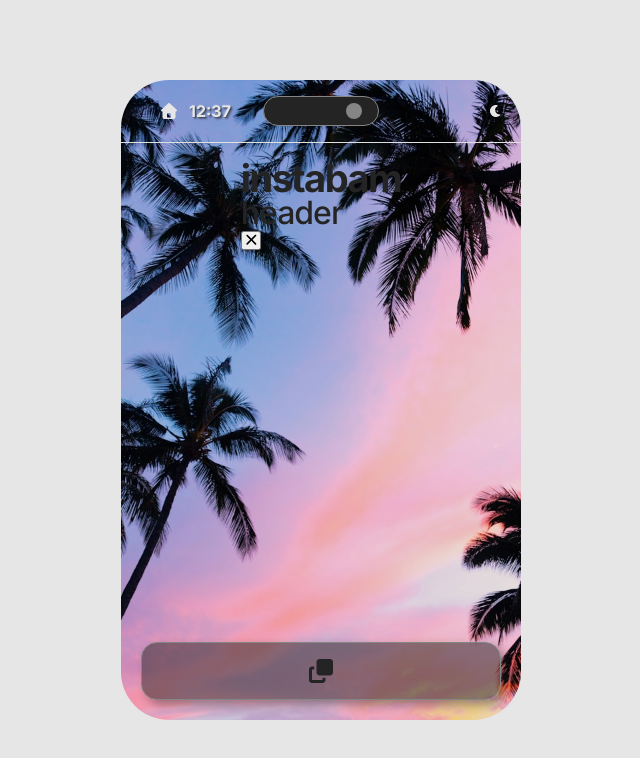
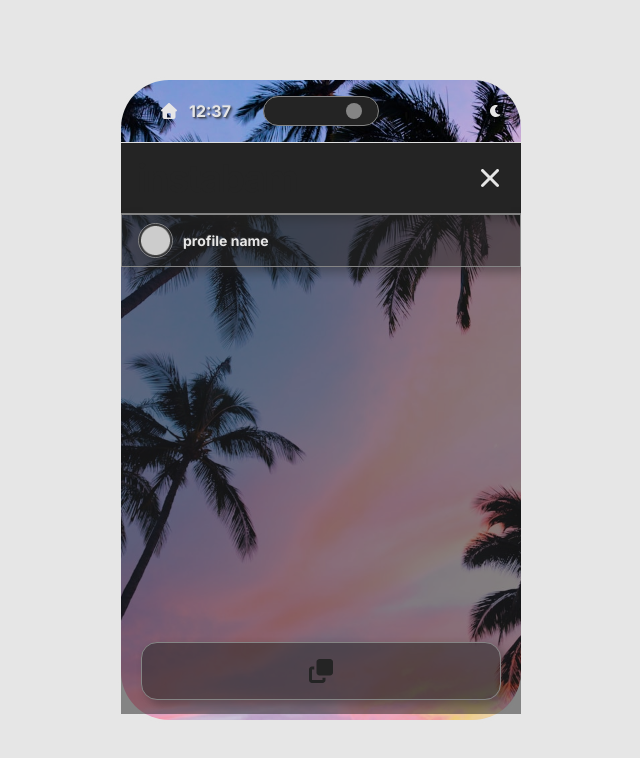
Before and after one commit to sara-p-/my-phone, a Next.js app: page /instabam in a window 1280 px wide. Shown: the top 758 px of the page, without its empty margins (319-959 px from the left). Built offline with nearby package versions, Linux system fonts and the light colour scheme.

Commit message:
Feature - InstaPost: Add markup for Post

```diff
--- a/src/app/instabam/page.module.css
+++ b/src/app/instabam/page.module.css
@@ -0,0 +1,49 @@
+.container {
+  width: 100%;
+  height: 100%;
+  display: flex;
+  flex-direction: column;
+  align-items: center;
+  justify-content: flex-start;
+  overflow: hidden;
+  position: relative;
+}
+
+.header {
+  width: 100%;
+  height: auto;
+  display: flex;
+  align-items: center;
+  justify-content: space-between;
+  padding: 16px;
+  border-bottom: 1px solid var(--medium);
+  box-shadow: var(--box-shadow);
+  background-color: var(--black);
+  position: absolute;
+  top: 0;
+  left: 0;
+  right: 0;
+  z-index: 100;
+}
+
+.button {
+  all: unset;
+  cursor: pointer;
+  display: flex;
+  align-items: center;
+  justify-content: center;
+  font-size: 24px;
+  color: var(--white);
+}
+
+.allPostsContainer {
+  width: 100%;
+  height: 100%;
+  display: flex;
+  flex-direction: column;
+  align-items: center;
+  justify-content: center;
+  overflow: hidden;
+  padding-top: 71px;
+  position:relative;
+}
--- a/src/app/instabam/page.tsx
+++ b/src/app/instabam/page.tsx
@@ -1,17 +1,20 @@
 import styles from './page.module.css'
 import { FontAwesomeIcon } from '@fortawesome/react-fontawesome'
 import { faTimes } from '@fortawesome/free-solid-svg-icons'
+import InstaPost from '@/components/features/InstaPost/InstaPost'
 
 export default function InstaBam() {
   return (
     <div className={styles.container}>
-      <h1>InstaBam</h1>
       <div className={styles.header}>
-        <h2>Header</h2>
+        <h1>InstaBam</h1>
         <button className={styles.button}>
           <FontAwesomeIcon icon={faTimes} />
         </button>
       </div>
+      <div className={styles.allPostsContainer}>
+        <InstaPost />
+      </div>
     </div>
   )
 }
--- a/src/app/page.module.css
+++ b/src/app/page.module.css
@@ -42,6 +42,6 @@
   flex-direction: column;
   justify-content: flex-start;
   align-items: center;
-  padding-top: 79px;
+  padding-top: 63px;
   overflow: hidden;
 }
--- /dev/null
+++ b/src/components/features/InstaPost/InstaPost.module.css
@@ -0,0 +1,57 @@
+.post {
+  width: 100%;
+  height: 100%;
+  display: flex;
+  flex-direction: column;
+  align-items: center;
+  justify-content: flex-start;
+  position: relative;
+
+}
+
+.postContent {
+  width: 100%;
+  height: 100%;
+  max-height: 500px;
+   background-color: var(--transparent-black);
+}
+
+.profileHeader {
+  width: 100%;
+  height: auto;
+  display: flex;
+  align-items: center;
+  justify-content: flex-start;
+  gap: 10px;
+  position: absolute;
+  top: 0;
+  left: 0;
+
+  z-index: 100;
+  background-color: var(--transparent-black);
+
+  padding: 8px 16px;
+  border: 1px solid var(--medium);
+  box-shadow: var(--box-shadow);
+}
+
+.profileImage {
+  width: 35px;
+  height: 35px;
+  border-radius: 50%;
+  overflow: hidden;
+  border: 1px solid var(--medium);
+  box-shadow: var(--box-shadow);
+  & > img {
+    width: 100%;
+    height: 100%;
+    object-fit: cover;
+  }
+}
+
+.profileName {
+  font-size: 14px;
+  font-weight: 700;
+  text-shadow: var(--text-shadow);
+  color: var(--white);
+}
--- /dev/null
+++ b/src/components/features/InstaPost/InstaPost.tsx
@@ -0,0 +1,26 @@
+import styles from './InstaPost.module.css'
+import Image from 'next/image'
+
+export default function InstaPost() {
+  return (
+    <div className={styles.post}>
+      <div className={styles.postContent}>
+        <div className={styles.profileHeader}>
+          <div className={styles.profileImage}>
+            <Image src="/profile-image.png" alt="Profile" width={35} height={35} />
+          </div>
+          <div className={styles.profileName}>Profile Name</div>
+        </div>
+        <div className={styles.postImageContainer}>
+          <div className={styles.postImage}></div>
+          <div className={styles.postCaption}></div>
+        </div>
+      </div>
+      <div className={styles.postFooter}>
+        <div className={styles.postLikes}></div>
+        <div className={styles.postComments}></div>
+        <div className={styles.postTimestamp}></div>
+      </div>
+    </div>
+  )
+}
```
Also changed, not shown: public/profile-image.png (added).
